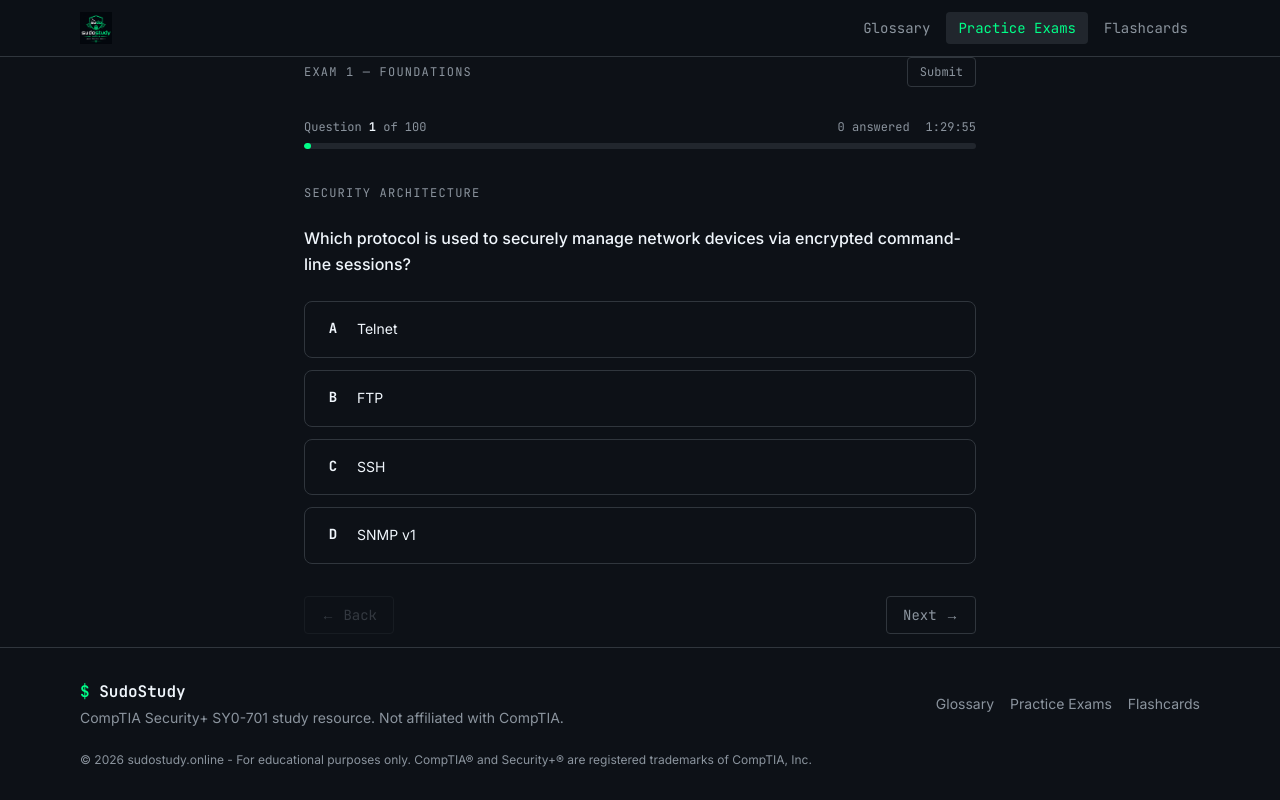
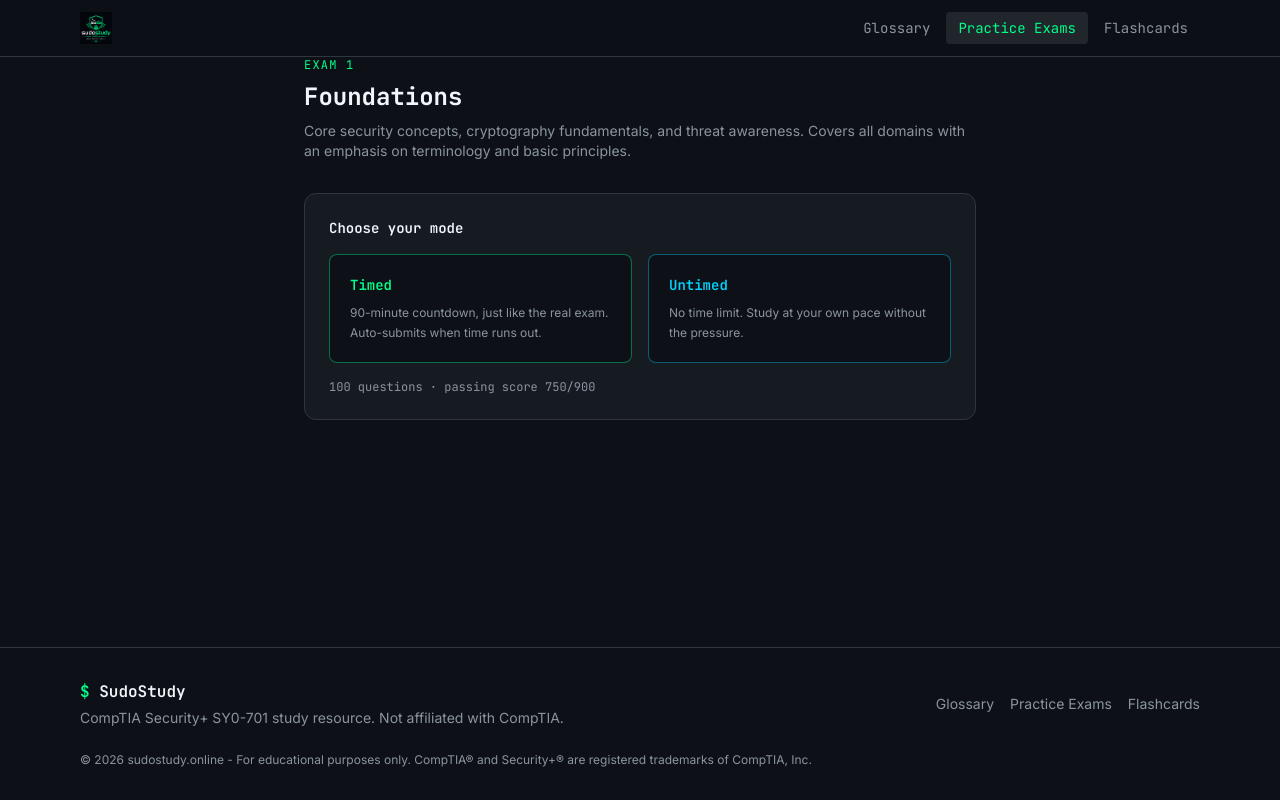
Before and after one commit to terrytelford/sudostudy, a Next.js app in the folder app/: page /exams/exam-1 in a window 1280 px wide. Built offline with nearby package versions, Linux system fonts and the light colour scheme.

Commit message:
Add timed/untimed mode selection to exam start screen

```diff
--- a/app/src/app/exams/[examId]/page.tsx
+++ b/app/src/app/exams/[examId]/page.tsx
@@ -13,7 +13,7 @@ import {
   setAnswer,
 } from '@/lib/exam-state'
 import { shuffle, scoreToScaled } from '@/lib/utils'
-import { PASSING_SCORE, DOMAIN_WEIGHTS } from '@/types'
+import { PASSING_SCORE } from '@/types'
 import type { ExamSession, AnswerKey, SecurityPlusDomain } from '@/types'
 
 const TIMER_SECONDS = 90 * 60
@@ -23,6 +23,7 @@ export default function ActiveExamPage() {
   const router = useRouter()
   const exam = getExamById(examId)
 
+  const [started, setStarted] = useState(false)
   const [session, setSession] = useState<ExamSession | null>(null)
   const [currentIdx, setCurrentIdx] = useState(0)
   const [timeRemaining, setTimeRemaining] = useState<number>(TIMER_SECONDS)
@@ -30,7 +31,7 @@ export default function ActiveExamPage() {
   const [submitted, setSubmitted] = useState(false)
   const timerRef = useRef<NodeJS.Timeout | null>(null)
 
-  // Load or create session
+  // Check for an existing in-progress session on mount
   useEffect(() => {
     if (!exam) return
     const saved = loadSession(examId)
@@ -38,21 +39,10 @@ export default function ActiveExamPage() {
       setSession(saved)
       setCurrentIdx(saved.currentQuestion)
       setTimeRemaining(saved.timeRemaining ?? TIMER_SECONDS)
-    } else {
-      const shuffled = shuffle([...exam.questions])
-      const newSession: ExamSession = {
-        examId,
-        questions: shuffled,
-        answers: {},
-        startedAt: Date.now(),
-        currentQuestion: 0,
-        timeRemaining: TIMER_SECONDS,
-      }
-      setSession(newSession)
-      saveSession(examId, newSession)
+      setStarted(true)
+      if (saved.timed) setTimerActive(true)
     }
-    setTimerActive(true)
-  }, [examId, exam])
+  }, [examId, exam]) // eslint-disable-line react-hooks/exhaustive-deps
 
   // Timer
   useEffect(() => {
@@ -73,15 +63,32 @@ export default function ActiveExamPage() {
   // Persist time remaining
   useEffect(() => {
     if (!session) return
-    const updated = { ...session, timeRemaining }
-    saveSession(examId, updated)
-  }, [timeRemaining])
+    saveSession({ ...session, timeRemaining })
+  }, [timeRemaining]) // eslint-disable-line react-hooks/exhaustive-deps
+
+  function handleStart(timed: boolean) {
+    if (!exam) return
+    const shuffled = shuffle([...exam.questions])
+    const newSession: ExamSession = {
+      examId,
+      questions: shuffled,
+      answers: {},
+      startedAt: Date.now(),
+      currentQuestion: 0,
+      timeRemaining: TIMER_SECONDS,
+      timed,
+    }
+    setSession(newSession)
+    saveSession(newSession)
+    setStarted(true)
+    if (timed) setTimerActive(true)
+  }
 
   const handleAnswer = useCallback(
     (key: AnswerKey) => {
       if (!session) return
       const questionId = session.questions[currentIdx].id
-      const updated = setAnswer(examId, session, questionId, key)
+      const updated = setAnswer(session, questionId, key)
       setSession(updated)
     },
     [session, currentIdx, examId]
@@ -93,7 +100,7 @@ export default function ActiveExamPage() {
     setCurrentIdx(next)
     const updated = { ...session, currentQuestion: next }
     setSession(updated)
-    saveSession(examId, updated)
+    saveSession(updated)
   }, [session, currentIdx, examId])
 
   const handleSubmit = useCallback(() => {
@@ -101,7 +108,6 @@ export default function ActiveExamPage() {
     clearInterval(timerRef.current!)
     setSubmitted(true)
 
-    // Calculate score
     let correct = 0
     const domainCorrect: Record<string, number> = {}
     const domainTotal: Record<string, number> = {}
@@ -136,25 +142,59 @@ export default function ActiveExamPage() {
       questions: session.questions,
     }
 
-    saveResult(examId, result)
+    saveResult(result)
     clearSession(examId)
     router.push(`/exams/${examId}/results`)
   }, [session, submitted, examId, router])
 
   if (!exam) {
+    return <p className="font-mono text-error text-center py-16">Exam not found.</p>
+  }
+
+  // Start screen — shown for new exams only (resuming skips this)
+  if (!started) {
     return (
-      <p className="font-mono text-error text-center py-16">
-        Exam not found.
-      </p>
+      <div className="max-w-2xl mx-auto flex flex-col gap-8">
+        <div className="flex flex-col gap-2">
+          <p className="font-mono text-accent-green text-xs uppercase tracking-widest">
+            {exam.title}
+          </p>
+          <h1 className="font-mono text-2xl font-bold text-text-primary">{exam.subtitle}</h1>
+          <p className="text-text-muted text-sm">{exam.description}</p>
+        </div>
+
+        <div className="rounded-xl border border-border bg-bg-secondary p-6 flex flex-col gap-4">
+          <p className="font-mono text-sm text-text-primary font-semibold">Choose your mode</p>
+          <div className="grid grid-cols-1 sm:grid-cols-2 gap-4">
+            <button
+              onClick={() => handleStart(true)}
+              className="flex flex-col gap-2 rounded-lg border border-accent-green/40 bg-bg-primary p-5 text-left hover:border-accent-green hover:bg-accent-green/5 transition-colors group"
+            >
+              <span className="font-mono text-sm font-semibold text-accent-green">Timed</span>
+              <span className="text-xs text-text-muted leading-relaxed">
+                90-minute countdown, just like the real exam. Auto-submits when time runs out.
+              </span>
+            </button>
+            <button
+              onClick={() => handleStart(false)}
+              className="flex flex-col gap-2 rounded-lg border border-accent-cyan/40 bg-bg-primary p-5 text-left hover:border-accent-cyan hover:bg-accent-cyan/5 transition-colors group"
+            >
+              <span className="font-mono text-sm font-semibold text-accent-cyan">Untimed</span>
+              <span className="text-xs text-text-muted leading-relaxed">
+                No time limit. Study at your own pace without the pressure.
+              </span>
+            </button>
+          </div>
+          <p className="font-mono text-xs text-text-muted">
+            {exam.questions.length} questions · passing score 750/900
+          </p>
+        </div>
+      </div>
     )
   }
 
   if (!session) {
-    return (
-      <p className="font-mono text-text-muted text-center py-16 animate-pulse">
-        Loading exam...
-      </p>
-    )
+    return <p className="font-mono text-text-muted text-center py-16 animate-pulse">Loading exam...</p>
   }
 
   const currentQuestion = session.questions[currentIdx]
@@ -165,11 +205,9 @@ export default function ActiveExamPage() {
   return (
     <div className="flex flex-col gap-8 max-w-2xl mx-auto">
       <div className="flex items-center justify-between">
-        <div>
-          <p className="font-mono text-xs text-text-muted uppercase tracking-widest">
-            {exam.title} — {exam.subtitle}
-          </p>
-        </div>
+        <p className="font-mono text-xs text-text-muted uppercase tracking-widest">
+          {exam.title} — {exam.subtitle}
+        </p>
         <button
           onClick={() => {
             if (confirm('Submit the exam now? Unanswered questions will be marked wrong.')) {
@@ -186,7 +224,7 @@ export default function ActiveExamPage() {
         current={currentIdx + 1}
         total={session.questions.length}
         answered={answeredCount}
-        timeRemaining={timeRemaining}
+        timeRemaining={session.timed ? timeRemaining : null}
       />
 
       <ExamQuestion
```
Also changed, not shown: app/src/types/index.ts (+9 -5 lines).
